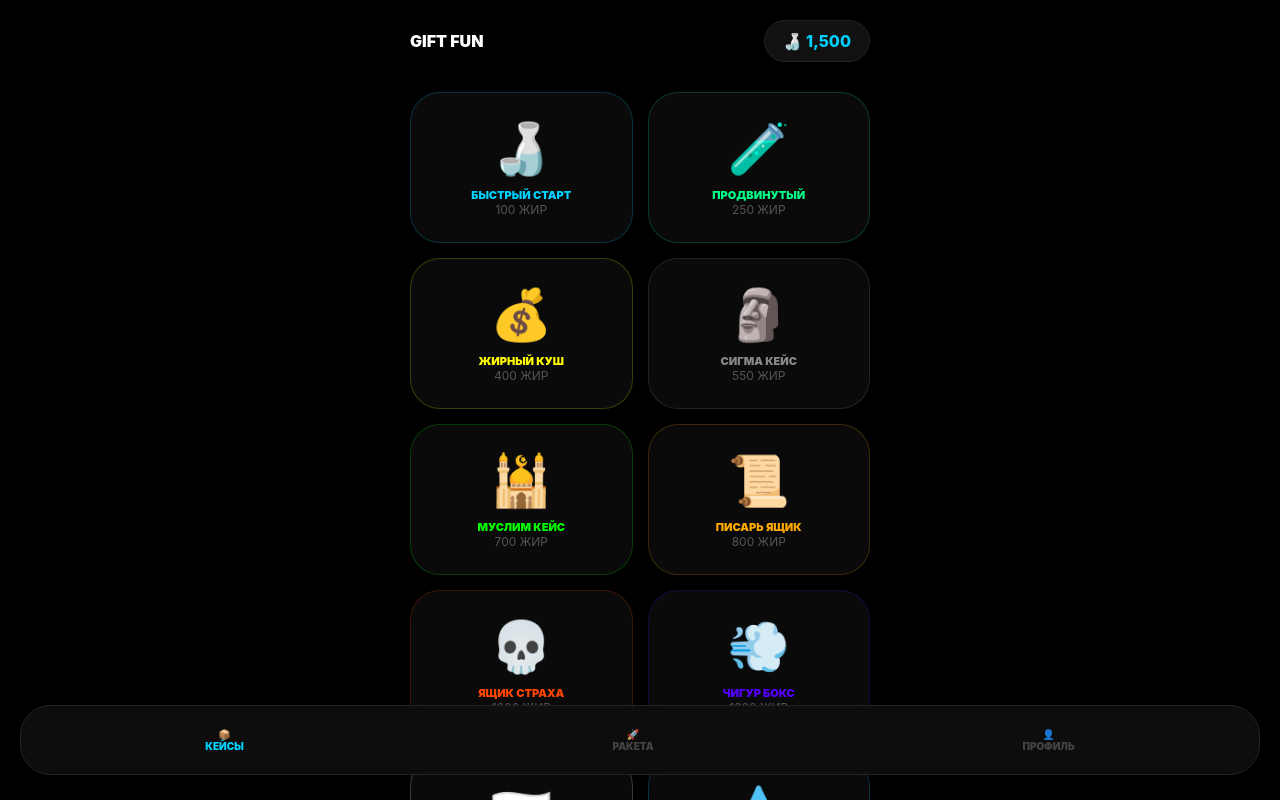
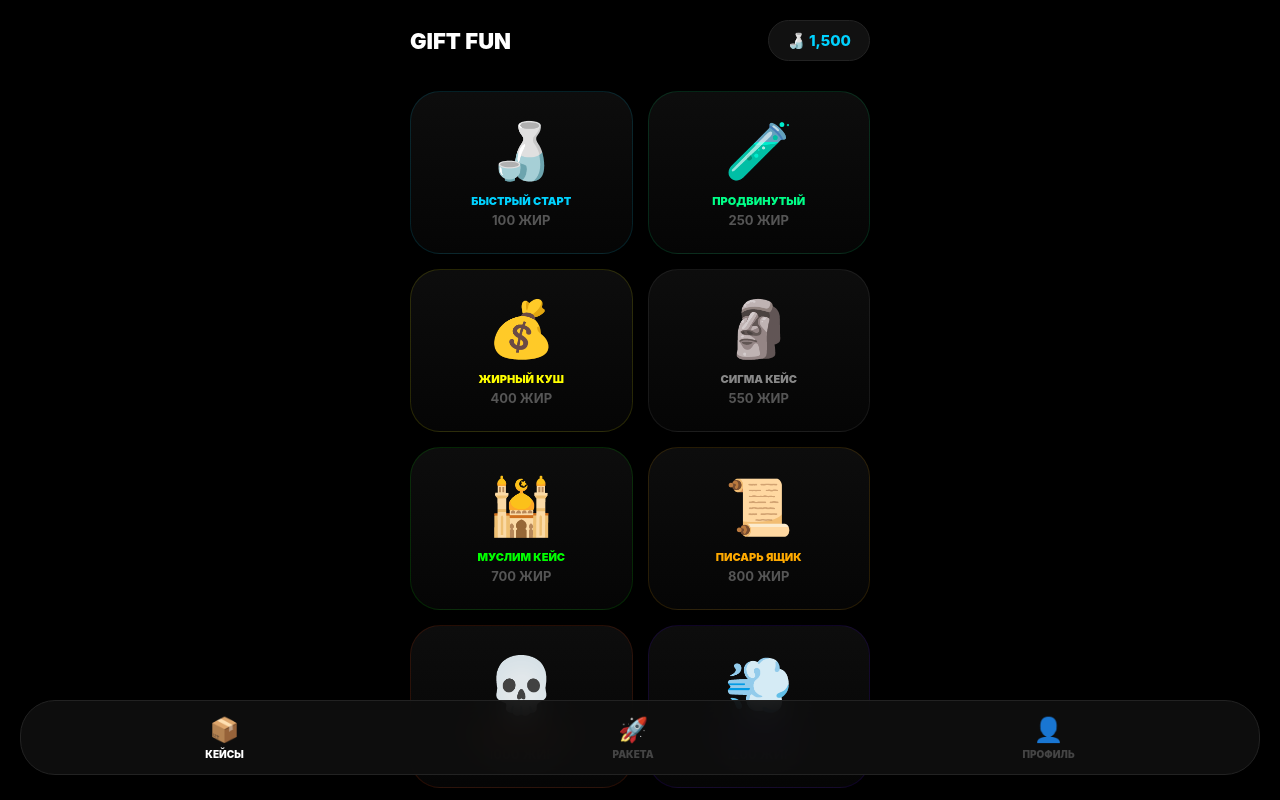
Before and after one commit to BlackPensil-rgb/My-project2, a React (Vite) app: page / in a window 1280 px wide. Shown: the top 800 px of the page. Built offline with nearby package versions, Linux system fonts and the light colour scheme; what @tonconnect/ui-react would draw is missing.

Commit message:
Update App.tsx

```diff
--- a/src/App.tsx
+++ b/src/App.tsx
@@ -7,38 +7,36 @@ const GlobalStyle = createGlobalStyle`
   * { box-sizing: border-box; -webkit-tap-highlight-color: transparent; }
 `;
 
-const fadeIn = keyframes`from { opacity: 0; } to { opacity: 1; }`;
+const fadeIn = keyframes`from { opacity: 0; transform: translateY(10px); } to { opacity: 1; transform: translateY(0); }`;
 const popIn = keyframes`0% { transform: scale(0.5); opacity: 0; } 100% { transform: scale(1); opacity: 1; }`;
 
 const AppContainer = styled.div`min-height: 100vh; padding: 20px 20px 140px 20px; max-width: 500px; margin: 0 auto;`;
-
 const Header = styled.div`display: flex; justify-content: space-between; align-items: center; margin-bottom: 30px;`;
-const Balance = styled.div`background: #111; border: 1px solid #222; padding: 10px 18px; border-radius: 25px; color: #00d2ff; font-weight: 800;`;
+const Balance = styled.div`background: #111; border: 1px solid #222; padding: 10px 18px; border-radius: 25px; color: #00d2ff; font-weight: 800; font-size: 15px;`;
 
 const CaseGrid = styled.div`display: grid; grid-template-columns: 1fr 1fr; gap: 15px;`;
-
 const CaseCard = styled.div<{ $color: string }>`
-  background: #0a0a0a; border-radius: 30px; padding: 25px 10px; text-align: center;
-  border: 1px solid ${p => p.$color}33; position: relative;
+  background: linear-gradient(180deg, #0d0d0d 0%, #050505 100%);
+  border-radius: 30px; padding: 25px 15px; text-align: center;
+  border: 1px solid ${p => p.$color}22; transition: 0.2s;
   &:active { transform: scale(0.95); }
 `;
 
-const WinOverlay = styled.div`
-  position: fixed; inset: 0; background: rgba(0,0,0,0.95); z-index: 9999;
-  display: flex; flex-direction: column; align-items: center; justify-content: center;
-  animation: ${fadeIn} 0.3s;
-`;
+const Overlay = styled.div`position: fixed; inset: 0; background: rgba(0,0,0,0.98); z-index: 10000; display: flex; flex-direction: column; align-items: center; justify-content: center; animation: ${fadeIn} 0.3s; padding: 20px; text-align: center;`;
 
 const BottomNav = styled.div`
-  position: fixed; bottom: 25px; left: 20px; right: 20px; height: 70px;
-  background: rgba(15,15,15,0.9); backdrop-filter: blur(10px); border-radius: 30px;
-  display: flex; justify-content: space-around; align-items: center; border: 1px solid #222;
+  position: fixed; bottom: 25px; left: 20px; right: 20px; height: 75px;
+  background: rgba(15,15,15,0.9); backdrop-filter: blur(15px); border-radius: 35px;
+  display: flex; justify-content: space-around; align-items: center; border: 1px solid #222; z-index: 1000;
 `;
 
 const NavItem = styled.div<{ $active: boolean }>`
-  color: ${p => p.$active ? '#00d2ff' : '#444'}; text-align: center; font-size: 10px; font-weight: 900;
+  color: ${p => p.$active ? '#fff' : '#444'}; text-align: center; transition: 0.3s;
+  div:first-child { font-size: 24px; }
+  label { font-size: 10px; font-weight: 900; text-transform: uppercase; margin-top: 4px; display: block; }
 `;
 
+// --- ВСЕ 16 КЕЙСОВ ---
 const CASES_DATA = [
   { id: 1, name: 'БЫСТРЫЙ СТАРТ', price: 100, color: '#00d2ff', icon: '🍶' },
   { id: 2, name: 'ПРОДВИНУТЫЙ', price: 250, color: '#00ff88', icon: '🧪' },
@@ -62,8 +60,9 @@ export default function App() {
   const [tab, setTab] = useState('cases');
   const [fat, setFat] = useState(() => Number(localStorage.getItem('fat')) || 1500);
   const [inventory, setInventory] = useState<any[]>(() => JSON.parse(localStorage.getItem('inv') || '[]'));
-  const [opening, setOpening] = useState(false);
+  const [status, setStatus] = useState<'idle' | 'opening' | 'win'>('idle');
   const [winItem, setWinItem] = useState<any>(null);
+  const [promo, setPromo] = useState('');
 
   useEffect(() => {
     localStorage.setItem('fat', fat.toString());
@@ -72,25 +71,14 @@ export default function App() {
 
   const handleOpen = (c: any) => {
     if (fat < c.price) return alert("❌ Мало ЖИРА!");
-
-    setOpening(true);
-
-    // Имитация открытия
+    setStatus('opening');
     setTimeout(() => {
-      try {
-        const range = c.id === 5 ? 101 : 40;
-        const index = Math.floor(Math.random() * Math.min(range, ALL_GIFTS.length));
-        const gift = ALL_GIFTS[index] || ALL_GIFTS[0]; // Если вдруг индекс битый, даем первый подарок
-
-        setFat(prev => prev - c.price);
-        setInventory(prev => [gift, ...prev]);
-        setWinItem(gift);
-      } catch (e) {
-        console.error(e);
-        alert("Ошибка при открытии!");
-      } finally {
-        setOpening(false);
-      }
+      const range = c.id === 5 ? 101 : 40;
+      const gift = ALL_GIFTS[Math.floor(Math.random() * Math.min(range, ALL_GIFTS.length))] || ALL_GIFTS[0];
+      setFat(prev => prev - c.price);
+      setInventory(prev => [gift, ...prev]);
+      setWinItem(gift);
+      setStatus('win');
     }, 1200);
   };
 
@@ -99,7 +87,7 @@ export default function App() {
       <GlobalStyle />
       <AppContainer>
         <Header>
-          <div style={{fontWeight: 900}}>GIFT FUN</div>
+          <div style={{fontWeight: 900, fontSize: '22px'}}>GIFT FUN</div>
           <Balance>🍶 {fat.toLocaleString()}</Balance>
         </Header>
 
@@ -107,52 +95,57 @@ export default function App() {
           <CaseGrid>
             {CASES_DATA.map(c => (
               <CaseCard key={c.id} $color={c.color} onClick={() => handleOpen(c)}>
-                <div style={{fontSize: '50px', marginBottom: '10px'}}>{c.icon}</div>
+                <div style={{fontSize: '55px', marginBottom: '10px'}}>{c.icon}</div>
                 <div style={{fontSize: '11px', fontWeight: 900, color: c.color}}>{c.name}</div>
-                <div style={{fontSize: '12px', color: '#555'}}>{c.price} ЖИР</div>
+                <div style={{fontSize: '13px', color: '#555', fontWeight: 700, marginTop: '4px'}}>{c.price} ЖИР</div>
               </CaseCard>
             ))}
           </CaseGrid>
         )}
 
         {tab === 'profile' && (
-          <div>
-            <h3 style={{textAlign: 'center', marginBottom: '20px'}}>ИНВЕНТАРЬ ({inventory.length})</h3>
+          <div style={{animation: `${fadeIn} 0.3s`}}>
+            <div style={{textAlign: 'center', marginBottom: '30px'}}>
+              <div style={{width: '90px', height: '90px', background: '#111', borderRadius: '50%', margin: '0 auto 15px', border: '2px solid #00d2ff', display: 'flex', alignItems: 'center', justifyContent: 'center', fontSize: '40px'}}>👤</div>
+              <div style={{fontSize: '22px', fontWeight: 900}}>ИГРОК</div>
+              <div style={{color: '#00d2ff', fontWeight: 800, marginTop: '5px'}}>🍶 {fat.toLocaleString()} ЖИР</div>
+            </div>
+
+            <div style={{background: '#0a0a0a', padding: '15px', borderRadius: '20px', marginBottom: '20px', border: '1px solid #111'}}>
+              <input placeholder="Введи промокод..." value={promo} onChange={e => setPromo(e.target.value)} style={{width: '100%', padding: '12px', background: '#000', border: '1px solid #222', color: '#fff', borderRadius: '12px', marginBottom: '10px'}} />
+              <button style={{width: '100%', padding: '12px', background: '#00d2ff', border: 'none', borderRadius: '12px', fontWeight: 900}}>АКТИВИРОВАТЬ</button>
+            </div>
+
             <div style={{display: 'grid', gridTemplateColumns: '1fr 1fr 1fr', gap: '10px'}}>
               {inventory.map((item, i) => (
-                <div key={i} style={{background: '#111', padding: '15px', borderRadius: '15px', textAlign: 'center', border: '1px solid #222'}}>
-                  <div style={{fontSize: '30px'}}>{item.emoji}</div>
-                  <div style={{fontSize: '8px', color: '#666', marginTop: '5px'}}>{item.name}</div>
+                <div key={i} style={{background: '#0d0d0d', padding: '15px', borderRadius: '18px', textAlign: 'center', border: '1px solid #1a1a1a'}}>
+                  <div style={{fontSize: '32px'}}>{item.emoji}</div>
+                  <div style={{fontSize: '9px', color: '#666', marginTop: '5px', fontWeight: 800}}>{item.name}</div>
                 </div>
               ))}
             </div>
           </div>
         )}
 
-        {/* Экран процесса (чтобы не было просто черного фона) */}
-        {opening && (
-          <WinOverlay>
-            <div style={{fontSize: '80px', animation: 'spin 2s linear infinite'}}>🍶</div>
-            <h2 style={{marginTop: '20px', letterSpacing: '3px'}}>ЖИРИМ...</h2>
-          </WinOverlay>
+        {status === 'opening' && (
+          <Overlay><div style={{fontSize: '80px', animation: 'spin 2s linear infinite'}}>🍶</div><h2 style={{marginTop: '20px', letterSpacing: '4px'}}>ЖИРИМ...</h2></Overlay>
         )}
 
-        {/* Экран победы */}
-        {winItem && (
-          <WinOverlay onClick={() => setWinItem(null)}>
-            <div style={{animation: `${popIn} 0.5s ease-out`, textAlign: 'center'}}>
-              <div style={{fontSize: '120px'}}>{winItem.emoji}</div>
-              <h1 style={{fontSize: '32px', margin: '20px 0'}}>ВЫПАЛО!</h1>
-              <p style={{color: '#00d2ff', fontWeight: 800}}>{winItem.name}</p>
-              <button style={{marginTop: '40px', padding: '15px 40px', borderRadius: '20px', background: '#fff', border: 'none', fontWeight: 900}}>ЗАБРАТЬ</button>
+        {status === 'win' && winItem && (
+          <Overlay onClick={() => setStatus('idle')}>
+            <div style={{animation: `${popIn} 0.5s ease-out`}}>
+              <div style={{fontSize: '130px', filter: 'drop-shadow(0 0 30px #00d2ff55)'}}>{winItem.emoji}</div>
+              <h1 style={{fontSize: '40px', fontWeight: 900, margin: '25px 0 10px'}}>ЧИНАЗЕС!</h1>
+              <div style={{fontSize: '20px', color: '#00d2ff', fontWeight: 800}}>{winItem.name}</div>
+              <button style={{marginTop: '45px', padding: '18px 60px', borderRadius: '25px', background: '#fff', color: '#000', border: 'none', fontWeight: 900, fontSize: '16px'}}>В ИНВЕНТАРЬ</button>
             </div>
-          </WinOverlay>
+          </Overlay>
         )}
 
         <BottomNav>
-          <NavItem $active={tab === 'cases'} onClick={() => setTab('cases')}><div>📦</div>КЕЙСЫ</NavItem>
-          <NavItem $active={tab === 'rocket'} onClick={() => setTab('rocket')}><div>🚀</div>РАКЕТА</NavItem>
-          <NavItem $active={tab === 'profile'} onClick={() => setTab('profile')}><div>👤</div>ПРОФИЛЬ</NavItem>
+          <NavItem $active={tab === 'cases'} onClick={() => setTab('cases')}><div>📦</div><label>Кейсы</label></NavItem>
+          <NavItem $active={tab === 'rocket'} onClick={() => setTab('rocket')}><div>🚀</div><label>Ракета</label></NavItem>
+          <NavItem $active={tab === 'profile'} onClick={() => setTab('profile')}><div>👤</div><label>Профиль</label></NavItem>
         </BottomNav>
       </AppContainer>
     </>
```
